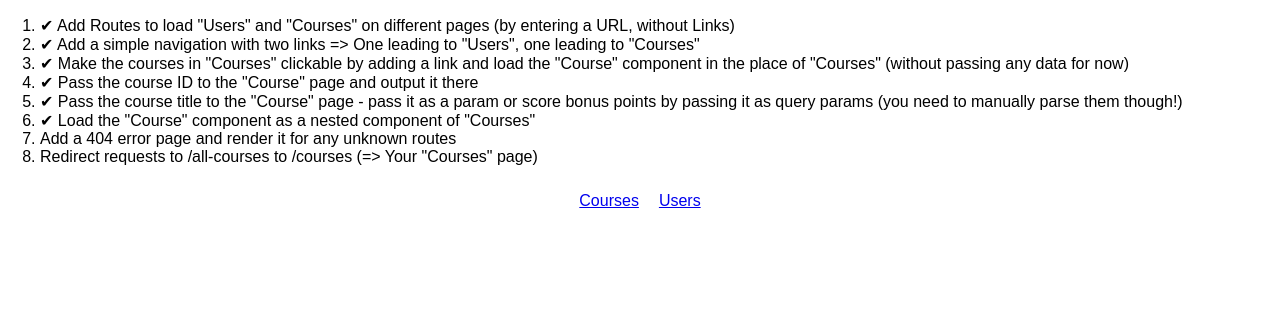
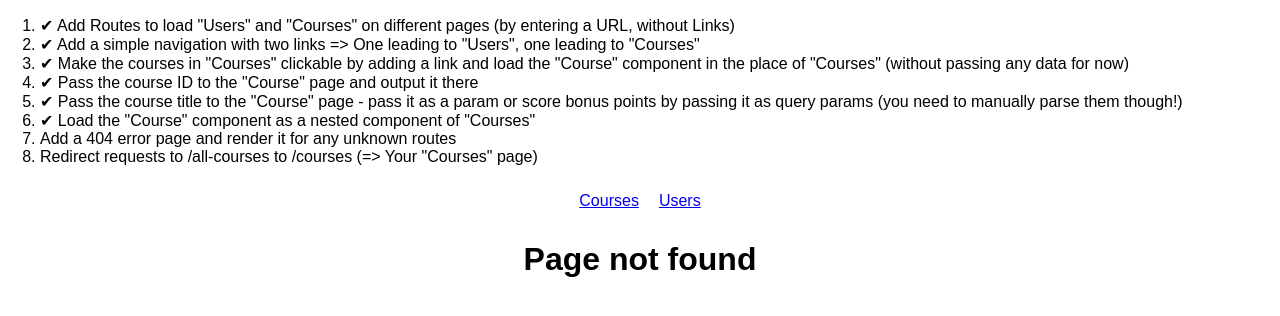
Before and after one commit to W3AI/max-routing-project, a React (Create React App) app: page / in a window 1280 px wide. Shown: the top 316 px of the page. Built offline with nearby package versions, Linux system fonts and the light colour scheme.

Commit message:
added the NoMatch component for the 404 redirect in App comp

```diff
--- a/src/App.js
+++ b/src/App.js
@@ -4,6 +4,7 @@ import { Route, NavLink, Switch } from 'react-router-dom';
 import Courses from './containers/Courses/Courses';
 // import Course from './containers/Course/Course';
 import Users from './containers/Users/Users';
+import NoMatch from './components/NoMatch/NoMatch';
 
 class App extends Component {
     render() {
@@ -34,6 +35,7 @@ class App extends Component {
                     {/* <Route path="/courses/:courseId/:courseTitle" component={Course} /> */}
                     {/* <Route path="/courses/:courseId" component={Course} /> */}
                     <Route path="/courses" component={Courses} />
+                    <Route component={NoMatch}/>
                 </Switch>
             </div>
         );
```
Also changed, not shown: src/components/NoMatch/NoMatch.js (renamed from src/component/NoMatch/NoMatch.js).
